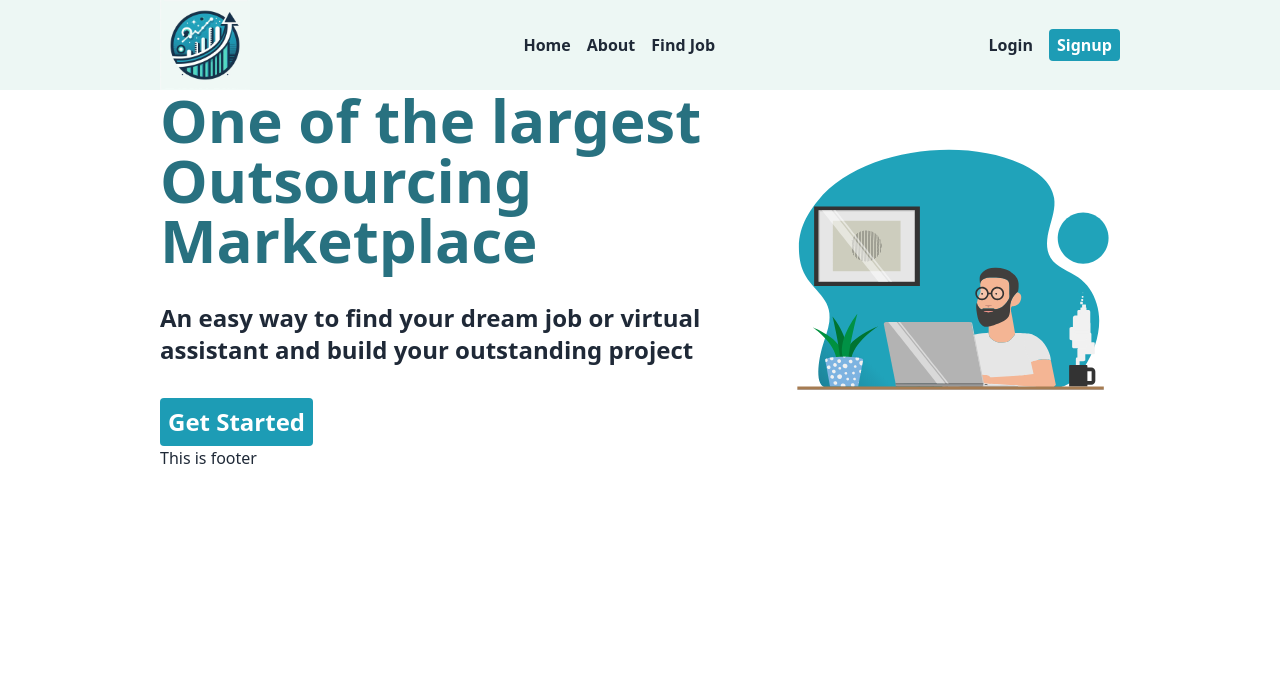
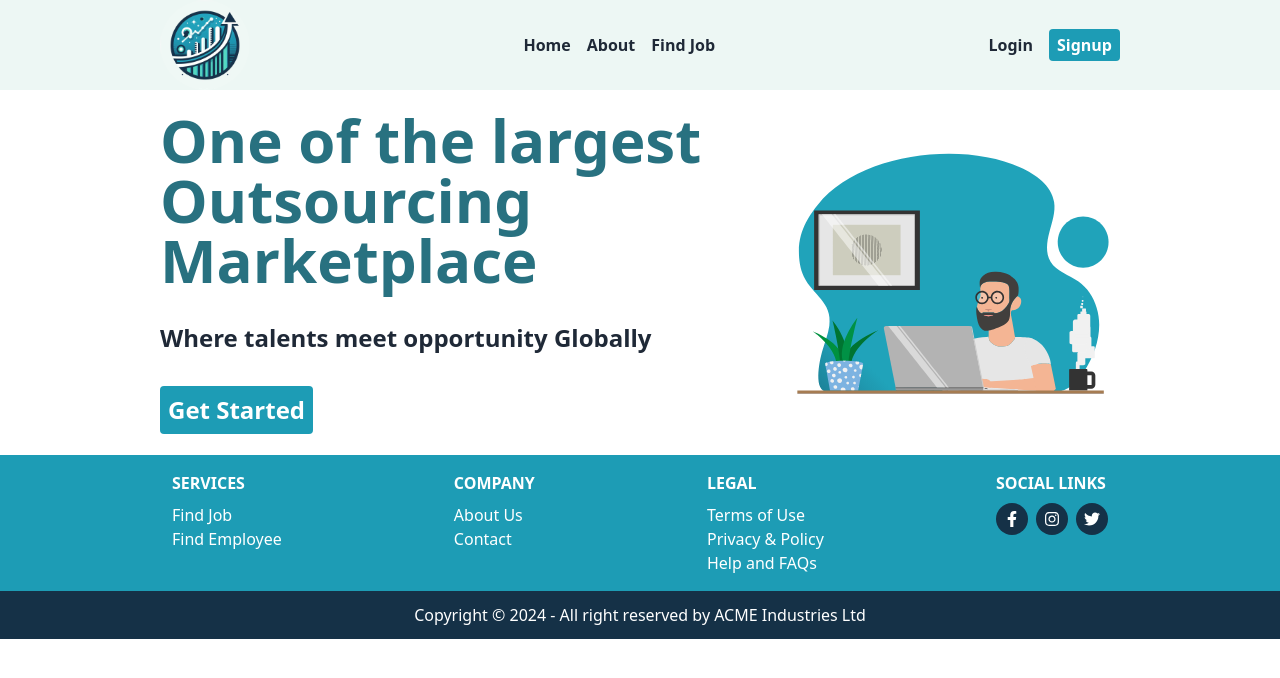
Before and after one commit to Shimul-Zahan/airtalx-client, a React (Vite) app: page / in a window 1280 px wide. Shown: the top 678 px of the page. Built offline with nearby package versions, Linux system fonts and the light colour scheme.

Commit message:
footer complete

```diff
--- a/package.json
+++ b/package.json
@@ -15,6 +15,7 @@
     "match-sorter": "^6.3.4",
     "react": "^18.2.0",
     "react-dom": "^18.2.0",
+    "react-icons": "^5.0.1",
     "react-router-dom": "^6.22.3",
     "sort-by": "^1.2.0"
   },
--- a/src/pages/Home/Components/Banner.jsx
+++ b/src/pages/Home/Components/Banner.jsx
@@ -3,14 +3,14 @@ import BannerModel from "../../../../public/banner-model.json"
 
 const Banner = () => {
     return (
-        <div>
+        <div className="py-4">
             <div className="flex items-center gap-4">
                 <div>
-                    <h1 className="text-6xl font-semibold text-[#287180]">One of the largest Outsourcing Marketplace</h1>
-                    <p className="text-2xl font-semibold py-8">An easy way to find your dream job or virtual assistant and build your outstanding project</p>
-                    <button className="bg-[#1d9cb5] text-white text-2xl rounded px-2 py-2 font-semibold">Get Started</button>
+                    <h1 className="lg:text-6xl text-3xl font-semibold text-[#287180]">One of the largest Outsourcing Marketplace</h1>
+                    <p className="lg:text-2xl text-lg font-semibold lg:py-8 py-4">Where talents meet opportunity Globally</p>
+                    <button className="bg-[#1d9cb5] text-white lg:text-2xl text-lg rounded px-2 py-2 font-semibold">Get Started</button>
                 </div>
-                <div className="w-3/4">
+                <div className="w-3/4 hidden lg:block">
                     <Lottie animationData={BannerModel} />
                 </div>
             </div>
--- a/src/pages/Home/Home.jsx
+++ b/src/pages/Home/Home.jsx
@@ -2,7 +2,7 @@ import Banner from "./Components/Banner";
 
 const Home = () => {
     return (
-        <div className="w-3/4 mx-auto">
+        <div className="lg:w-3/4 w-11/12 mx-auto">
             <Banner/>
         </div>
     );
--- a/src/pages/Shared/Footer.jsx
+++ b/src/pages/Shared/Footer.jsx
@@ -1,9 +1,49 @@
+import { Link } from "react-router-dom";
+import { FaFacebookF, FaInstagram, FaTwitter } from "react-icons/fa";
 
 const Footer = () => {
     return (
         <div>
-            <div className="w-3/4 mx-auto">
-                This is footer
+            <div className="bg-[#1d9cb5] text-white p-4">
+                <div className="lg:w-3/4 w-11/12 mx-auto">
+                    <div className="flex justify-between">
+                        <div>
+                            <h6 className="font-semibold uppercase pb-2">Services</h6>
+                            <div className="flex flex-col">
+                                <Link>Find Job</Link>
+                                <Link>Find Employee</Link>
+                            </div>
+                        </div>
+                        <div>
+                            <h6 className="font-semibold uppercase pb-2">Company</h6>
+                            <div className="flex flex-col">
+                                <Link>About Us</Link>
+                                <Link>Contact</Link>
+                            </div>
+                        </div>
+                        <div>
+                            <h6 className="font-semibold uppercase pb-2">Legal</h6>
+                            <div className="flex flex-col">
+                                <Link>Terms of Use</Link>
+                                <Link>Privacy & Policy</Link>
+                                <Link>Help and FAQs</Link>
+                            </div>
+                        </div>
+                        <div>
+                            <h6 className="font-semibold uppercase pb-2">Social Links</h6>
+                            <div className="flex gap-2">
+                                <Link className="bg-[#153147] rounded-full p-2"><FaFacebookF /></Link>
+                                <Link className="bg-[#153147] rounded-full p-2"><FaInstagram /></Link>
+                                <Link className="bg-[#153147] rounded-full p-2"><FaTwitter /></Link>
+                            </div>
+                        </div>
+                    </div>
+                </div>
+            </div>
+            <div className="bg-[#153147] text-white p-3">
+                <div>
+                    <p className="text-center">Copyright © 2024 - All right reserved by ACME Industries Ltd</p>
+                </div>
             </div>
         </div>
     );
--- a/src/pages/Shared/Navbar.jsx
+++ b/src/pages/Shared/Navbar.jsx
@@ -6,7 +6,7 @@ const Navbar = () => {
             <div className="w-3/4 mx-auto hidden lg:block">
                 <div className="flex items-center justify-between ">
                     <Link className="w-[90px]">
-                        <img src="logo.jpg" alt="" />
+                        <img className="rounded-full" src="logo.jpg" alt="" />
                     </Link>
                     <div className="flex flex-row gap-4 font-semibold">
                         <Link>Home</Link>
@@ -34,7 +34,7 @@ const Navbar = () => {
                             </div>
                         </div>
                         <div className="w-[60px]">
-                            <img src="logo.jpg" alt="" />
+                            <img className="rounded-full" src="logo.jpg" alt="" />
                         </div>
                     </div>
                     <div className="flex gap-4 font-semibold navbar-end">
```
Also changed, not shown: 1 other file (tests, documents, lock files or other folders).
